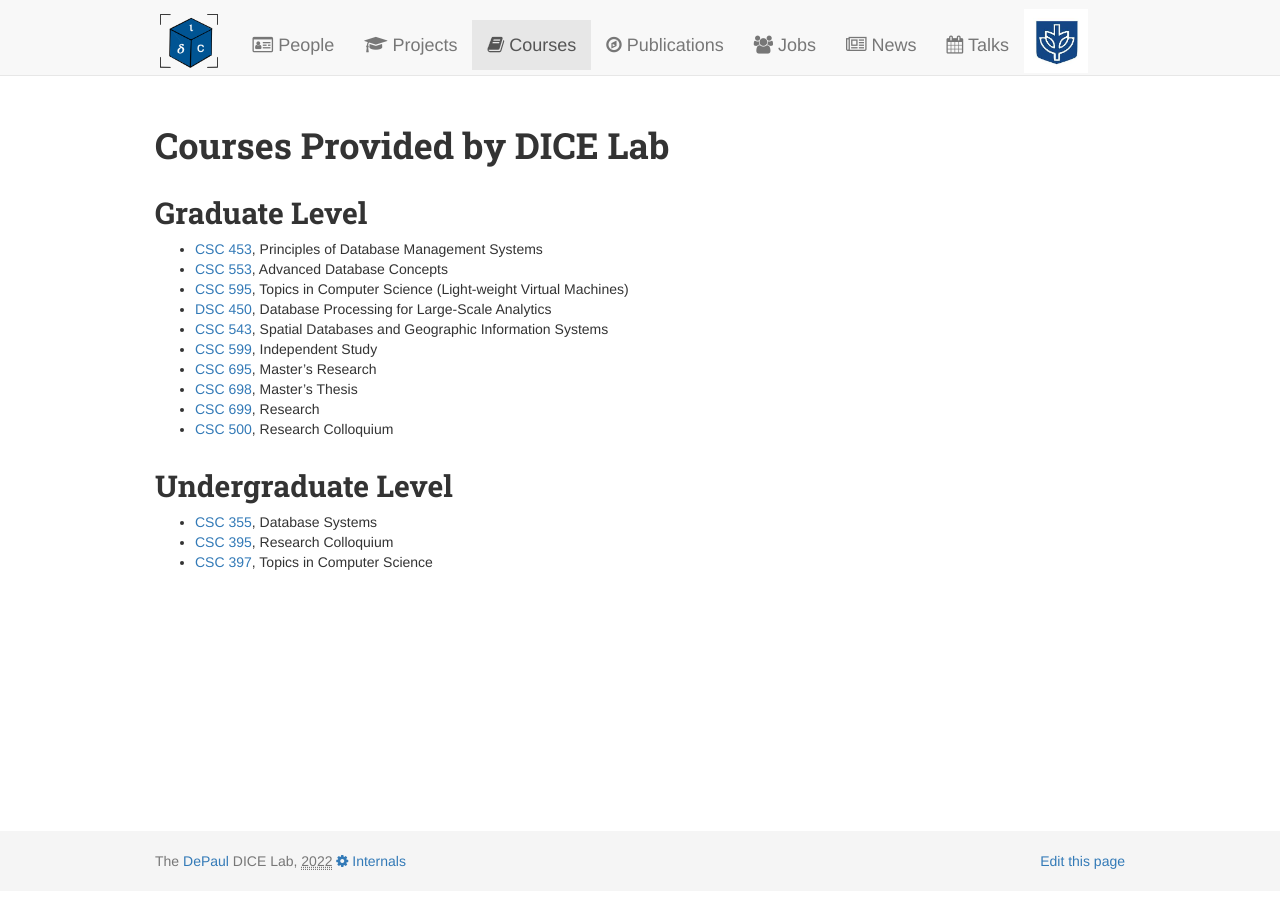
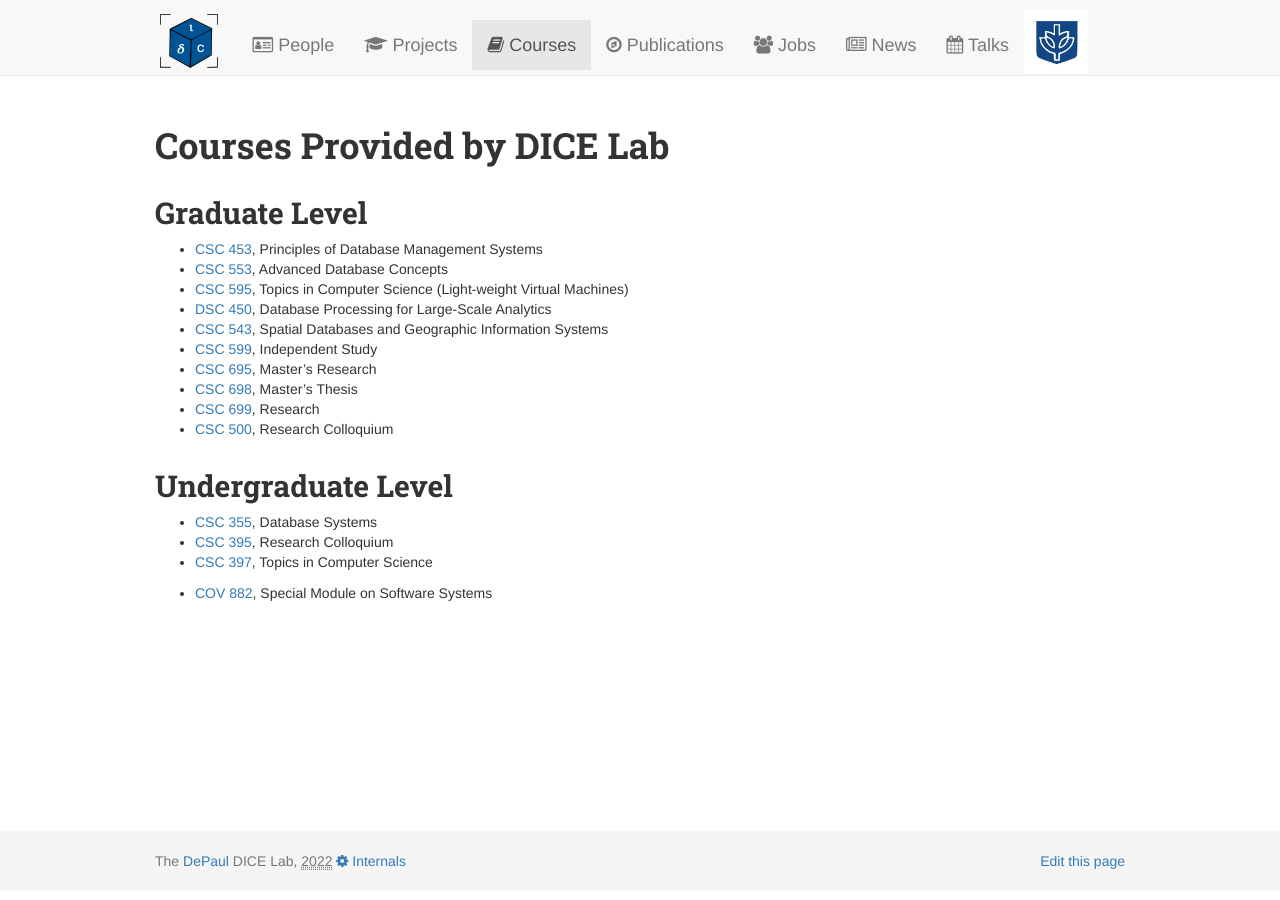
Before and after one commit to depaul-dice/DICE-website, a Jekyll site: the page built from courses.markdown, in a window 1280 px wide. Built offline with Jekyll 4.4.1, drawn with Linux system fonts in a browser that asks for light colours; nearby versions of some CDN libraries.

Commit message:
New course: Cov882

```diff
--- a/courses.markdown
+++ b/courses.markdown
@@ -10,7 +10,7 @@ id: "courses"
 ## Graduate Level
 
 * [CSC 453](https://www.cdm.depaul.edu/academics/pages/courseinfo.aspx?CrseId=001490), Principles of Database Management Systems
-* [CSC 553](https://dice.cs.depaul.edu/Courses/553/index.html), Advanced Database Concepts
+* [CSC 553](https://dice.cs.depaul.edu/courses/553/index.html), Advanced Database Concepts
 * [CSC 595](https://www.cdm.depaul.edu/academics/pages/courseinfo.aspx?CrseId=012215), Topics in Computer Science (Light-weight Virtual Machines)
 * [DSC 450](https://www.cdm.depaul.edu/academics/pages/courseinfo.aspx?CrseId=012815), Database Processing for Large-Scale Analytics
 * [CSC 543](https://www.cdm.depaul.edu/academics/pages/courseinfo.aspx?CrseId=008475), Spatial Databases and Geographic Information Systems
@@ -25,3 +25,5 @@ id: "courses"
 * [CSC 355](https://www.cdm.depaul.edu/academics/pages/courseinfo.aspx?CrseId=001420), Database Systems
 * [CSC 395](https://www.cdm.depaul.edu/academics/pages/courseinfo.aspx?CrseId=012989), Research Colloquium
 * [CSC 397](https://www.cdm.depaul.edu/academics/pages/courseinfo.aspx?CrseId=012216), Topics in Computer Science
+
+* [COV 882](https://dice.cs.depaul.edu/courses/882/index.html), Special Module on Software Systems
```
